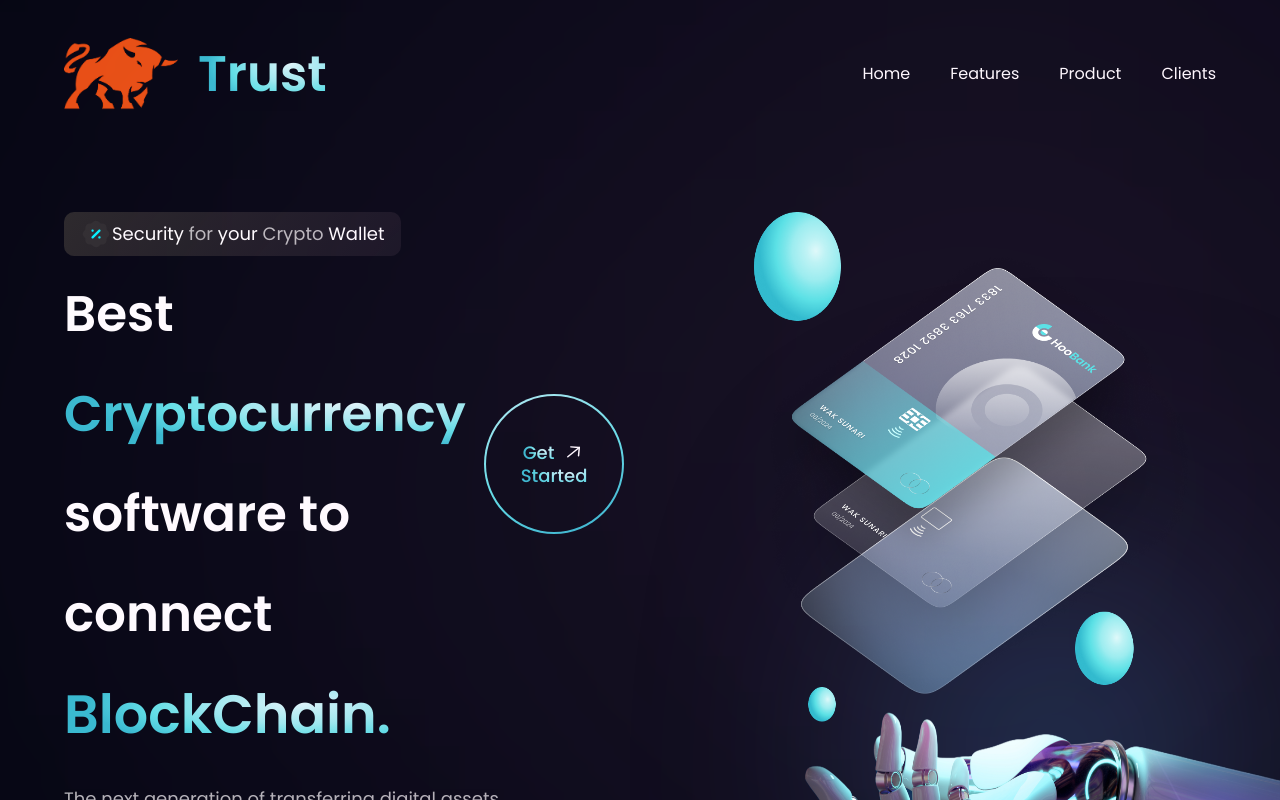
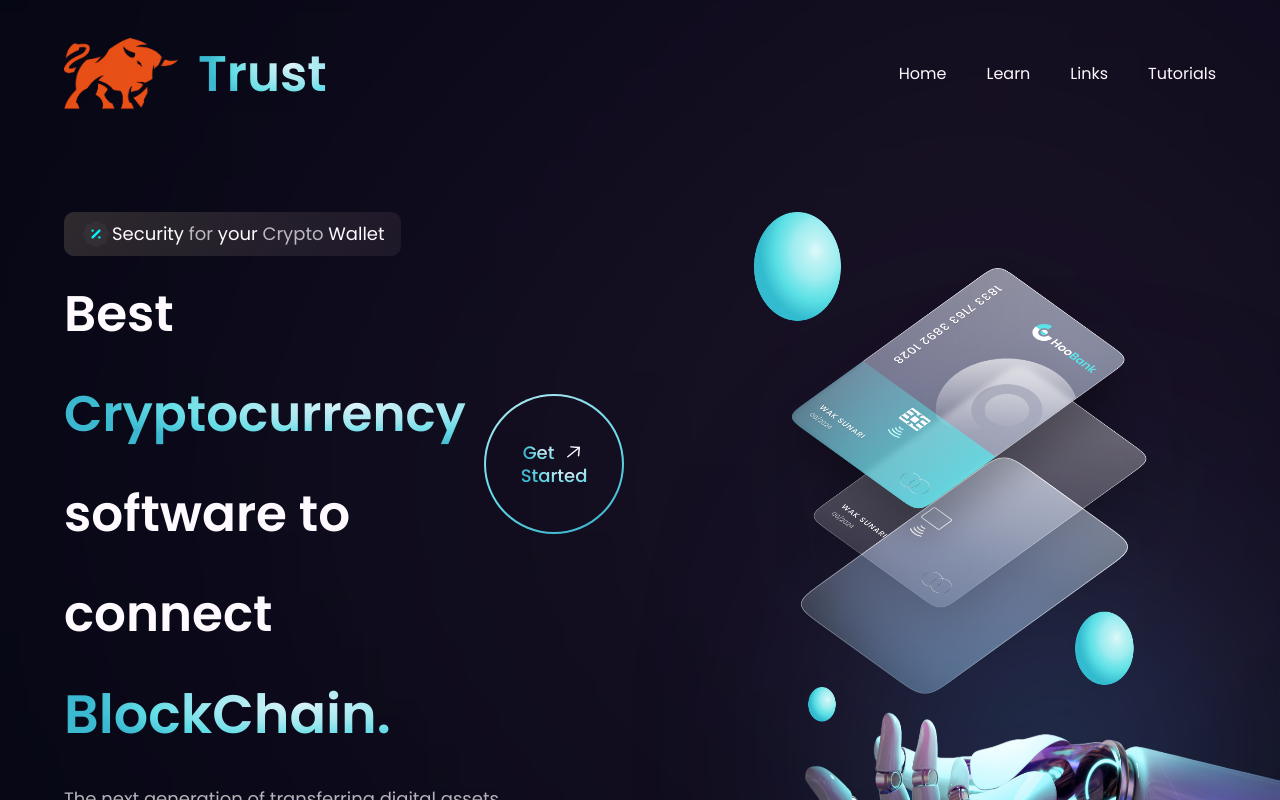
Before and after one commit to sebastiangs23/Firts-Proyect, a React (Vite) app in the folder bank_modern_app/: page / in a window 1280 px wide. Shown: the top 800 px of the page. Built offline with nearby package versions, Linux system fonts and the light colour scheme.

Commit message:
redirect nav-redirect-carddeal-last and change de constants

```diff
--- a/bank_modern_app/src/components/Billing.jsx
+++ b/bank_modern_app/src/components/Billing.jsx
@@ -1,10 +1,10 @@
 import React from 'react'
-import { apple, bill, google } from "../assets"
+import { bill } from "../assets"
 import styles, { layout } from '../style'
 
 const Billing = () => {
   return (
-    <section id="product" className={layout.sectionImgReverse} >
+    <section className={layout.sectionImgReverse} >
       <div className={layout.sectionImgReverse} >
         <img src={bill} alt="billing" className="w-[100%] h-[100&] relative z-[5]  " />
 
--- a/bank_modern_app/src/components/Business.jsx
+++ b/bank_modern_app/src/components/Business.jsx
@@ -21,7 +21,7 @@ const FeatureCard = ({ icon, title, content, index }) => (
 
 const Business = () => {
   return (
-    <section id="features" className={layout.section}>
+    <section id="learn" className={layout.section}>
       <div className={layout.sectionInfo}>
         <h2 className={styles.heading2}>
           You have the possibility , <br className="sm:block hidden" /> to learn how to trade properly.
@@ -31,7 +31,7 @@ const Business = () => {
           You can have a part of your portfolio in stablecoins until you feel confident with the inverst you will make.
         </p>
 
-        <Button styles={`mt-10`} />
+        <Button styles={`mt-10`}  />
       </div>
 
       <div className={`${layout.sectionImg} flex-col`}>
--- a/bank_modern_app/src/components/Button.jsx
+++ b/bank_modern_app/src/components/Button.jsx
@@ -5,7 +5,10 @@ const Button = ({ styles }) => {
   return (
     <button type='button' className={`py-4 px-6 bg-blue-gradient font-poppins
                           font-medium text-[18px] text-primary outline-none ${styles} rounded-[10px]`} >
-        Market
+         <a href='https://www.tradingview.com/' target="_blank" >
+         Market
+          </a>
+
     </button>
   )
 }
--- a/bank_modern_app/src/components/CardDeal.jsx
+++ b/bank_modern_app/src/components/CardDeal.jsx
@@ -6,19 +6,28 @@ import Button from './Button'
 
 const CardDeal = () => {
   return (
-    <section className={layout.section} >
+    <section id="tutorials" className={layout.section} >
       <div className={layout.sectionInfo} >
         <h2 className={styles.heading2} >Scan to login and two factor authentification<br className='sm:block hidden' /></h2>
         <p className={`${styles.paragraph} max-w-[470px] mt-5 `} >
           For beginners there are more than 100 tutorial about normal trading and futures trading to learn correctly
-           and your daily/monthly/ yearly earning will be reflected in your dahsboard.
+          and your daily/monthly/ yearly earning will be reflected in your dahsboard.
         </p>
 
-        <Button styles="mt-10" /> {/*I guess ill need to create another button component */}
+
+        <button type='button' className={`py-4 px-6 bg-blue-gradient font-poppins
+                          font-medium text-[18px] text-primary outline-none ${styles} rounded-[10px]`} >
+          <a href='https://www.binance.com/es/support/faq/gu%C3%ADa-para-principiantes-en-el-trading-de-futuros-web-360039304272' target="_blank" >
+            Futures Trading
+          </a>
+
+        </button>
+
+
       </div>
 
       <div className={layout.sectionImg} >
-        <img src={card} alt="card" className="w-[100%] h-[100%] "  />
+        <img src={card} alt="card" className="w-[100%] h-[100%] " />
       </div>
 
 
--- a/bank_modern_app/src/components/Last.jsx
+++ b/bank_modern_app/src/components/Last.jsx
@@ -9,8 +9,10 @@ const Last = () => {
             </p>
             <div className='flex flex-row md:mt-0 mt-6 ' >
                 {socialMedia.map((social, index) => (
-                    <img key={social.id} src={social.icon} alt={social.id}
-                        className={`w-[21px] h-[21px] object-contain cursor-pointer ${index !== socialMedia.length - 1 ? 'mr-6' : 'mr-0'} `} />
+                    <a href={social.link} target="_blank">
+                        <img key={social.id} src={social.icon} alt={social.id}
+                            className={`w-[21px] h-[21px] object-contain cursor-pointer ${index !== socialMedia.length - 1 ? 'mr-6' : 'mr-0'} `} />
+                    </a>
                 ))}
             </div>
         </div>
--- a/bank_modern_app/src/components/Redirect.jsx
+++ b/bank_modern_app/src/components/Redirect.jsx
@@ -1,11 +1,11 @@
 import React from 'react'
 import styles from '../style'
-import { newlogo} from '../assets'
+import { newlogo } from '../assets'
 import { footerLinks } from "../constants"
 
 const Redirect = () => {
   return (
-    <section className={`${styles.flexCenter} ${styles.paddingY} flex-col `} >
+    <section id="product"  className={`${styles.flexCenter} ${styles.paddingY} flex-col `} >
       <div className={`${styles.flexStart} md:flex-row flex-col mb-8 w-full `} >
         <div className='flex-1 flex flex-col justify-start mr-0 ' >
           <img src={newlogo} alt="crypto" className='w-[266px] h-[72px] object-contain ' />
@@ -21,9 +21,12 @@ const Redirect = () => {
               </h4>
               <ul className='list-one mt-4' >
                 {fl.links.map((link, index) => (
-                  <li key={link.name} className={`font-poppins font-normal text-[26px] leading-[24px] text-dimWhite
+                  <li key={link.name} href={link.link} className={`font-poppins font-normal text-[26px] leading-[24px] text-dimWhite
                                                   hover:text-secondary cursor-pointer ${index !== fl.length - 1 ? "mb-4" : 'mb-0'} `} >
-                    {link.name}
+                    <a href={link.link} target="_blank" >
+                      {link.name}
+                    </a>
+
                   </li>
                 ))}
               </ul>
--- a/bank_modern_app/src/constants/index.js
+++ b/bank_modern_app/src/constants/index.js
@@ -6,16 +6,16 @@ export const navLinks = [
     title: "Home",
   },
   {
-    id: "features",
-    title: "Features",
+    id: "learn",
+    title: "Learn",
   },
   {
     id: "product",
-    title: "Product",
+    title: "Links",
   },
   {
-    id: "clients",
-    title: "Clients",
+    id: "tutorials",
+    title: "Tutorials",
   },
 ];
 
@@ -98,19 +98,19 @@ export const footerLinks = [
       },
       {
         name: "Ethereum",
-        link: "https://www.hoobank.com/how-it-works/",
+        link: "https://ethereum.org/en/",
       },
       {
         name: "Binance",
-        link: "https://www.hoobank.com/create/",
+        link: "https://www.binance.com/en",
       },
       {
         name: "Solana",
-        link: "https://www.hoobank.com/explore/",
+        link: "https://solana.com/",
       },
       {
         name: "Polkadot",
-        link: "https://www.hoobank.com/terms-and-services/",
+        link: "https://polkadot.network/",
       },
     ],
   },
@@ -119,23 +119,23 @@ export const footerLinks = [
     links: [
       {
         name: "BitcoinScan",
-        link: "https://www.hoobank.com/help-center/",
+        link: "https://btcscan.org/",
       },
       {
         name: "EtherScan",
-        link: "https://www.hoobank.com/partners/",
+        link: "https://etherscan.io/",
       },
       {
         name: "BscScan",
-        link: "https://www.hoobank.com/suggestions/",
+        link: "https://bscscan.com/",
       },
       {
         name: "SolScan",
-        link: "https://www.hoobank.com/blog/",
+        link: "https://solscan.io/",
       },
       {
         name: "PolkaScan",
-        link: "https://www.hoobank.com/newsletters/",
+        link: "https://polkadot.subscan.io/",
       },
     ],
   },
@@ -144,23 +144,23 @@ export const footerLinks = [
     links: [
       {
         name: "Metamask",
-        link: "https://www.hoobank.com/our-partner/",
+        link: "https://metamask.io/",
       },
       {
         name: "Phantom Wallet",
-        link: "https://www.hoobank.com/become-a-partner/",
+        link: "https://phantom.app/",
       },
       {
         name: "Ronin Wallet",
-        link: "https://www.hoobank.com/become-a-partner/",
+        link: "https://wallet.roninchain.com/",
       },
       {
         name: "Hive",
-        link: "https://www.hoobank.com/become-a-partner/",
+        link: "https://hive.io/",
       },
       {
         name: "Wax Wallet",
-        link: "https://www.hoobank.com/become-a-partner/",
+        link: "https://all-access.wax.io/",
       }
     ],
   },
@@ -185,7 +185,7 @@ export const socialMedia = [
   {
     id: "social-media-4",
     icon: linkedin,
-    link: "https://www.linkedin.com/",
+    link: "https://www.linkedin.com/in/sebastian-gomez-salinas-510586246/",
   },
 ];
 
```
